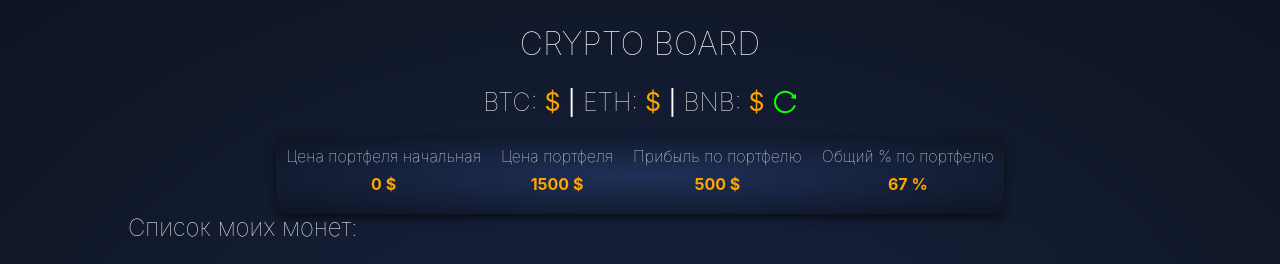
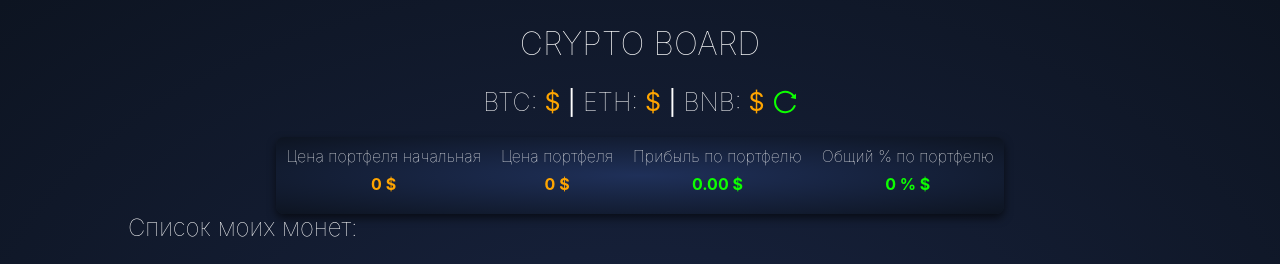
Before and after one commit to boryskrutskykh/crypto-board, a React (Create React App) app: page / in a window 1280 px wide. Shown: the top 264 px of the page. Built offline with nearby package versions, Linux system fonts and the light colour scheme; no server answers; the HTML template or start-up script is replaced by a standard one.

Commit message:
Update CryptoTable.tsx, ProfitTable.tsx

```diff
--- a/src/components/CryptoTable.tsx
+++ b/src/components/CryptoTable.tsx
@@ -7,7 +7,7 @@ interface CryptoTableProps {
     data: CryptoData[];
 }
 
-const CryptoTable = ( { data }: CryptoTableProps ) => {
+const CryptoTable = ({data}: CryptoTableProps) => {
     const columns = [
         {
             title: 'Монета',
@@ -44,11 +44,19 @@ const CryptoTable = ( { data }: CryptoTableProps ) => {
             title: 'Прибыль',
             dataIndex: 'profit',
             key: 'profit',
+            render: (text: string) => {
+                const profit = parseFloat(text);
+                return <span style={{ color: profit < 0 ? 'red' : 'green' }}><b>{text}</b></span>;
+            }
         },
         {
             title: 'Процент',
             dataIndex: 'percentage',
             key: 'percentage',
+            render: (text: string) => {
+                const percentage = parseFloat(text);
+                return <span style={{ color: percentage < 0 ? 'red' : 'green' }}><b>{text}</b></span>;
+            }
         },
     ];
 
--- a/src/components/Tables/ProfitTable.tsx
+++ b/src/components/Tables/ProfitTable.tsx
@@ -5,27 +5,55 @@ import {motion} from 'framer-motion';
 interface ProfitTableProps {
     cryptoData: Array<{
         volume: string;
+        price?: string;
     }>;
 }
 
-
 const ProfitTable: React.FC<ProfitTableProps> = ({cryptoData}) => {
 
-    const calculateTotalVolume = (data: ProfitTableProps['cryptoData']): string => {
-        const totalVolume = data.reduce((acc, item) => acc + Number(item.volume), 0);
-        return `${Math.round(totalVolume)} $`;
+    // const calculateTotalVolume = (data: ProfitTableProps['cryptoData']): string => {
+    //     const totalVolume = data.reduce((acc, item) => acc + Number(item.volume), 0);
+    //     return `${Math.round(totalVolume)} $`;
+    // };
+    //
+    // const calculateTotalPrice = (data: ProfitTableProps['cryptoData']): string => {
+    //     const totalPrice = data.reduce((acc, item) => acc + (Number(item.price) || 0), 0);
+    //     return `${Math.round(totalPrice)} $`;
+    // };
+    //
+    // const calculatePortfolioProfit = (): string => {
+    //     const totalVolume = cryptoData.reduce((acc, item) => acc + Number(item.volume), 0);
+    //     const totalPortfolioPrice = cryptoData.reduce((acc, item) => acc + (Number(item.price) || 0), 0);
+    //     const profit = totalPortfolioPrice - totalVolume;
+    //     return `${Math.round(profit)} $`;
+    // };
+    //
+    // const calculateTotalPercentage = (profit: number, starterPrice: number): string => {
+    //     if (starterPrice === 0) return '0 %';
+    //     const percentage = (profit * 100) / starterPrice;
+    //     return `${percentage.toFixed(2)} %`;
+    // };
+    //
+    // const starterPortfolioPrice = calculateTotalVolume(cryptoData);
+    // const portfolioPrice = calculateTotalPrice(cryptoData);
+    // const profitPortfolioPrice = calculatePortfolioProfit();
+    //
+    // const totalProfit = cryptoData.reduce((acc, item) => acc + (Number(item.price) || 0), 0) - cryptoData.reduce((acc, item) => acc + Number(item.volume), 0);
+    //
+    // const starterPortfolioPriceCalculations = cryptoData.reduce((acc, item) => acc + Number(item.volume), 0);
+    //
+    //
+    // const totalPercentage = calculateTotalPercentage(totalProfit, starterPortfolioPriceCalculations);
 
+    const calculateTotal = (data: ProfitTableProps['cryptoData'], key: 'volume' | 'price') => {
+        return data.reduce((acc, item) => acc + Number(item[key] || 0), 0);
     };
 
-    const starterPortfolioPrice = calculateTotalVolume(cryptoData);
+    const totalVolume = calculateTotal(cryptoData, 'volume');
+    const totalPortfolioPrice = calculateTotal(cryptoData, 'price');
+    const profit = totalPortfolioPrice - totalVolume;
+    const totalPercentage = totalVolume === 0 ? '0 %' : `${((profit * 100) / totalVolume).toFixed(2)} %`;
 
-
-    const data = {
-        starterPortfolioPrice: '1000 $',
-        portfolioPrice: '1500 $',
-        portfolioProfit: '500 $',
-        totalPercentage: '67 %',
-    };
     return (
         <motion.div
             initial={{opacity: 0}}
@@ -37,19 +65,24 @@ const ProfitTable: React.FC<ProfitTableProps> = ({cryptoData}) => {
                 <div className={styles.bgColor}>
                     <div className={styles.row}>
                         <div className={styles.cell}><span>Цена портфеля начальная</span></div>
-                        <div className={styles.cell}><b>{starterPortfolioPrice}</b></div>
+                        <div className={styles.cell}><b>{totalVolume} $</b></div>
                     </div>
                     <div className={styles.row}>
                         <div className={styles.cell}><span>Цена портфеля</span></div>
-                        <div className={styles.cell}><b>{data.portfolioPrice}</b></div>
+                        <div className={styles.cell}><b>{totalPortfolioPrice.toFixed(0)} $</b></div>
                     </div>
                     <div className={styles.row}>
                         <div className={styles.cell}><span>Прибыль по портфелю</span></div>
-                        <div className={styles.cell}><b>{data.portfolioProfit}</b></div>
+                        <div className={styles.cell}><b style={{color: profit < 0 ? 'red' : '#0dff00'}}>
+                            {profit.toFixed(2)} $
+                        </b></div>
                     </div>
                     <div className={styles.row}>
                         <div className={styles.cell}><span>Общий % по портфелю</span></div>
-                        <div className={styles.cell}><b>{data.totalPercentage}</b></div>
+                        <div className={styles.cell}><b
+                            style={{color: parseFloat(totalPercentage) < 0 ? 'red' : '#0dff00'}}>
+                            {totalPercentage} $
+                        </b></div>
                     </div>
                 </div>
             </div>}
```
